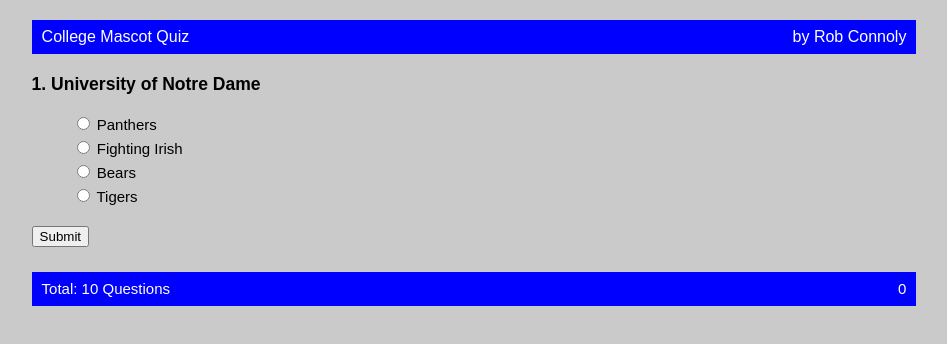
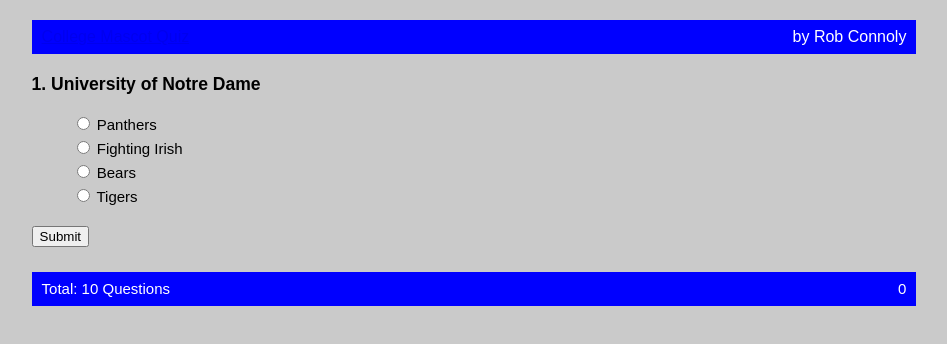
Before and after one commit to grobconnolly/quiz, a plain HTML site: page quiz.html in a window 1280 px wide. Shown: the whole page, without its empty margins (166-1113 px from the left). Drawn offline with nearby package versions, Linux system fonts and the light colour scheme.

Commit message:
more links

```diff
--- a/quiz.html
+++ b/quiz.html
@@ -14,7 +14,7 @@
 <body>
     <div class="container">
         <header>
-            <div class="pull-left">College Mascot Quiz</div>
+            <div class="pull-left"><a href="index.html">College Mascot Quiz</a></div>
             <div class="pull-right">by Rob Connoly</div>
         </header>
 
```
